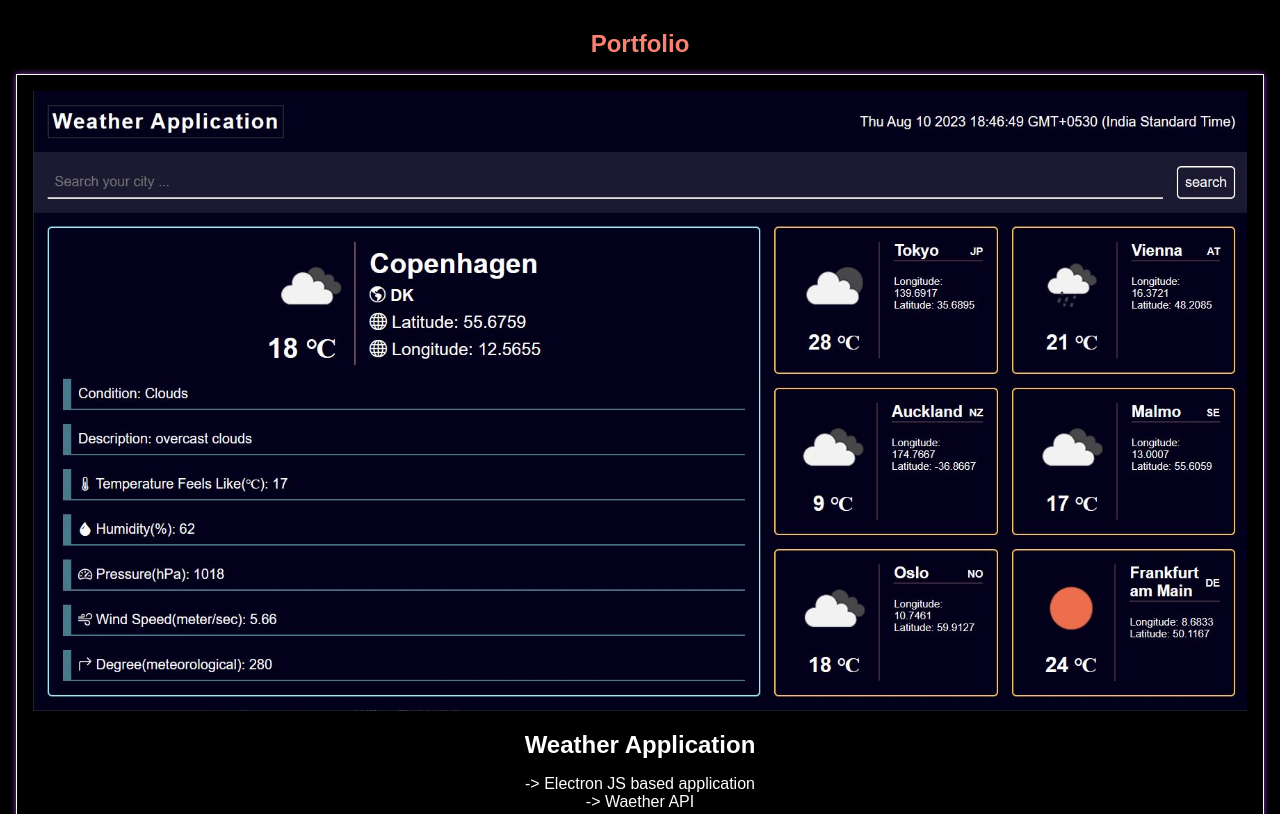
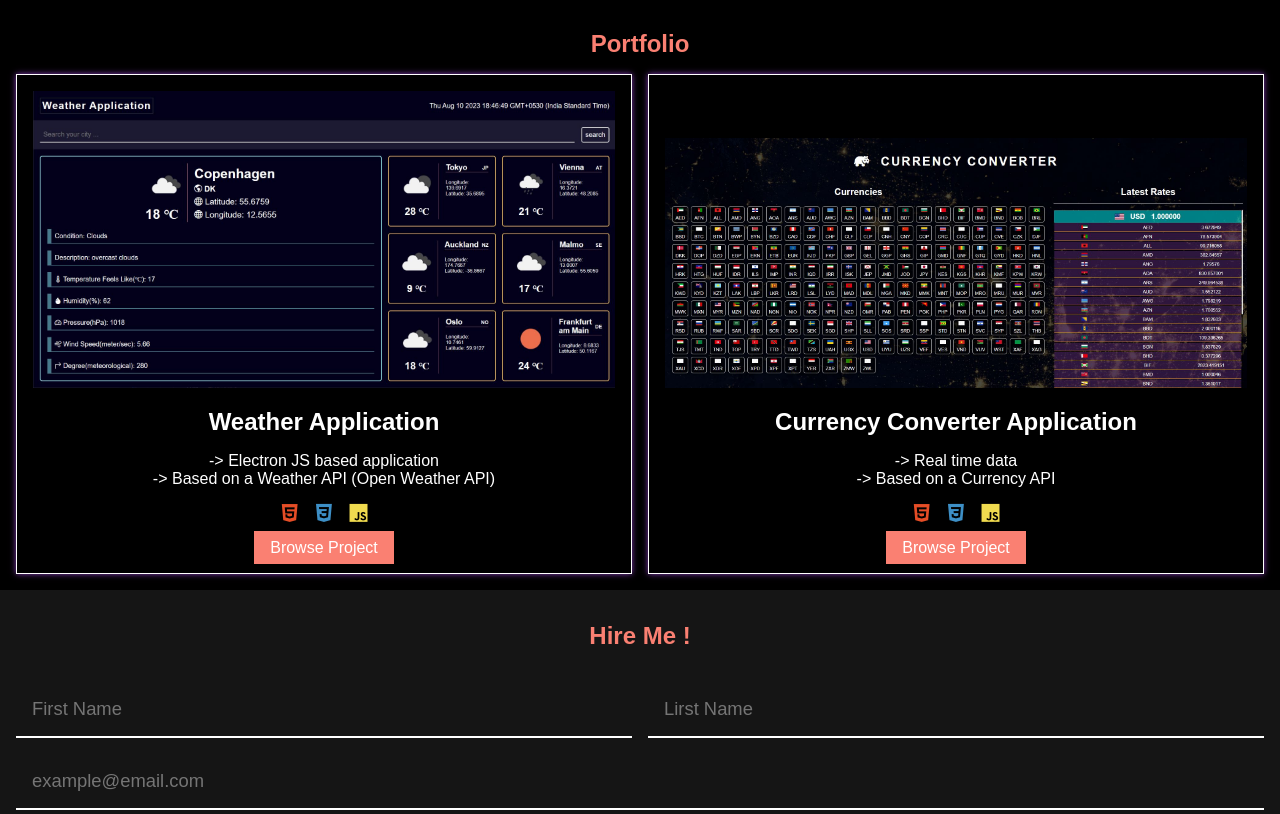
Before and after one commit to shehan19-gif/Bio, a plain HTML site: page index.html in a window 1280 px wide. Shown: the part 1213-2027 px from the top of the page. Drawn offline with nearby package versions, Linux system fonts and the light colour scheme.

Commit message:
portfolio updated

```diff
--- a/Components/portfolio.js
+++ b/Components/portfolio.js
@@ -25,7 +25,9 @@ function portfolio(element) {
         projectContainerDIV.appendChild(projectContainer);
 
         // image tag
-        const imgTag = `<img src=${images[0]} class="project-img" />`;
+        const imgTag = `<div class="main-img-container">
+                            <img src=${images[0]} class="project-img" />
+                        </div>`;
 
         // overlay
         const overlayDIV = document.createElement("div");
@@ -48,9 +50,22 @@ function portfolio(element) {
         const overlayDescription = document.createElement("p");
         overlayDescription.innerHTML = description;
 
+        const linkHolder = document.createElement("div");
+        linkHolder.className = "project-link-holder";
+
+        const projectLink = document.createElement("a");
+        projectLink.textContent = "Browse Project";
+        projectLink.setAttribute("href", link);
+        projectLink.setAttribute("alt", title);
+        projectLink.setAttribute("target", "_blank");
+        projectLink.className = "project-browse-link";
+
+        linkHolder.appendChild(projectLink);
+
         overlayDIV.appendChild(overlayTitle);
         overlayDIV.appendChild(overlayDescription);
         overlayDIV.appendChild(programmingLanguages);
+        overlayDIV.appendChild(linkHolder);
 
         // view project button
         // const viewProject = document.createElement("button");
--- a/Components/projectList.js
+++ b/Components/projectList.js
@@ -7,7 +7,15 @@ export default [
         title: "Weather Application",
         images: ["./tempAssets/Weather-App/weather-01.JPG", "./tempAssets/Weather-App/weather-02.JPG", "./tempAssets/Weather-App/weather-03.JPG", "./tempAssets/Weather-App/weather-04.JPG"],
         languages: ["HTML5", "CSS3", "JAVASCRIPT"],
-        description: "-> Electron JS based application <br /> -> Waether API",
-        link: "#weather"
+        description: "-> Electron JS based application <br /> -> Based on a Weather API (Open Weather API)",
+        link: "https://shehan19-gif.github.io/weather/"
+    },
+    {
+        id: idNo++,
+        title: "Currency Converter Application",
+        images: ["./tempAssets/Currency-App/currency1.JPG", "./tempAssets/Currency-App/currency2.JPG", "./tempAssets/Currency-App/currency3.JPG", "./tempAssets/Currency-App/currency4.JPG", "./tempAssets/Currency-App/currency5.JPG", "./tempAssets/Currency-App/currency6.JPG"],
+        languages: ["HTML5", "CSS3", "JAVASCRIPT"],
+        description: "-> Real time data <br /> -> Based on a Currency API",
+        link: "https://currency-converter-b0yn.onrender.com/"
     }
 ]
--- a/main.css
+++ b/main.css
@@ -40,6 +40,22 @@ p.success-message {
     background-color: forestgreen;
     text-align: center;
     width: 100%;
+}
+
+a.project-browse-link {
+    padding: 0.5rem 1rem;
+    background-color: var(--topic-color);
+    color: var(--ham-color);
+    text-decoration: none;
+    cursor: pointer;
+}
+
+div.project-link-holder {
+    margin-top: 1rem;
+}
+
+a.project-browse-link:hover {
+    background-color: firebrick;
 }
 
 /* navbar-1 */
@@ -291,6 +307,8 @@ main section.portfolio #portfolio-section .project-container-div {
     border: 1px solid var(--ham-color);
     box-shadow: 0 0 6px rgba(131,58,180,1);
     animation: changePortfolioColor 5s infinite;
+    display: grid;
+    place-content: end;
 }
 
 @keyframes changePortfolioColor {
```
Also changed, not shown: tempAssets/Currency-App/currency1.JPG (added), tempAssets/Currency-App/currency2.JPG (added), tempAssets/Currency-App/currency3.JPG (added), tempAssets/Currency-App/currency4.JPG (added), tempAssets/Currency-App/currency5.JPG (added), tempAssets/Currency-App/currency6.JPG (added).
